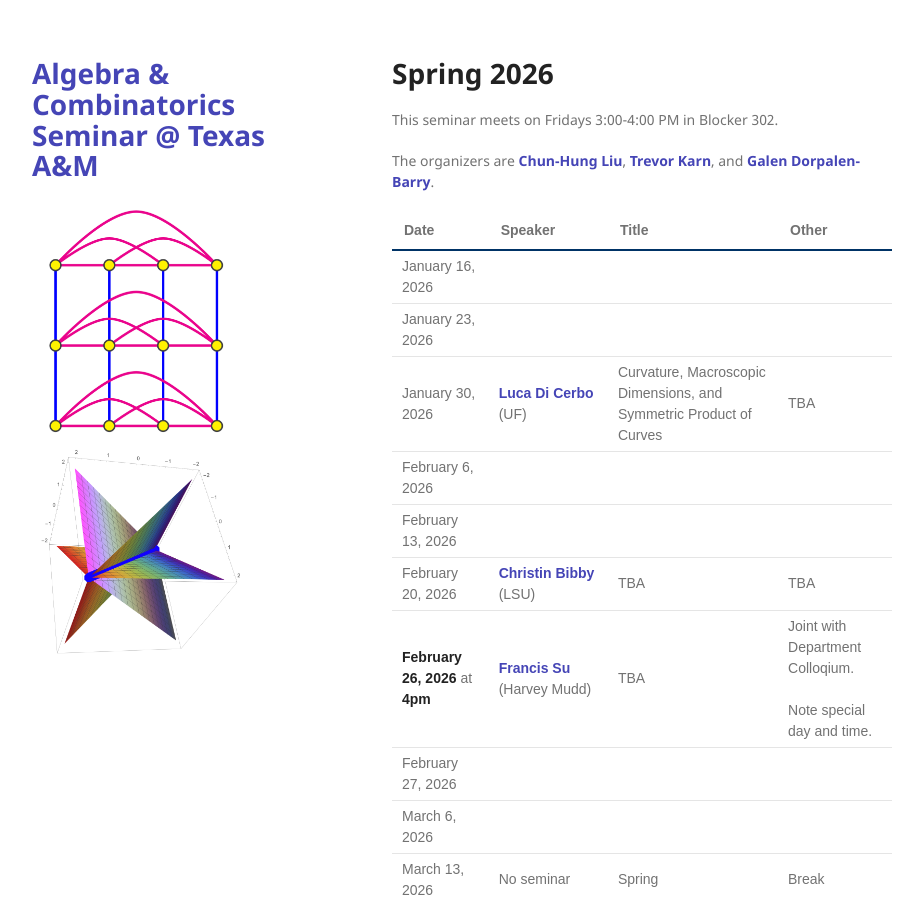
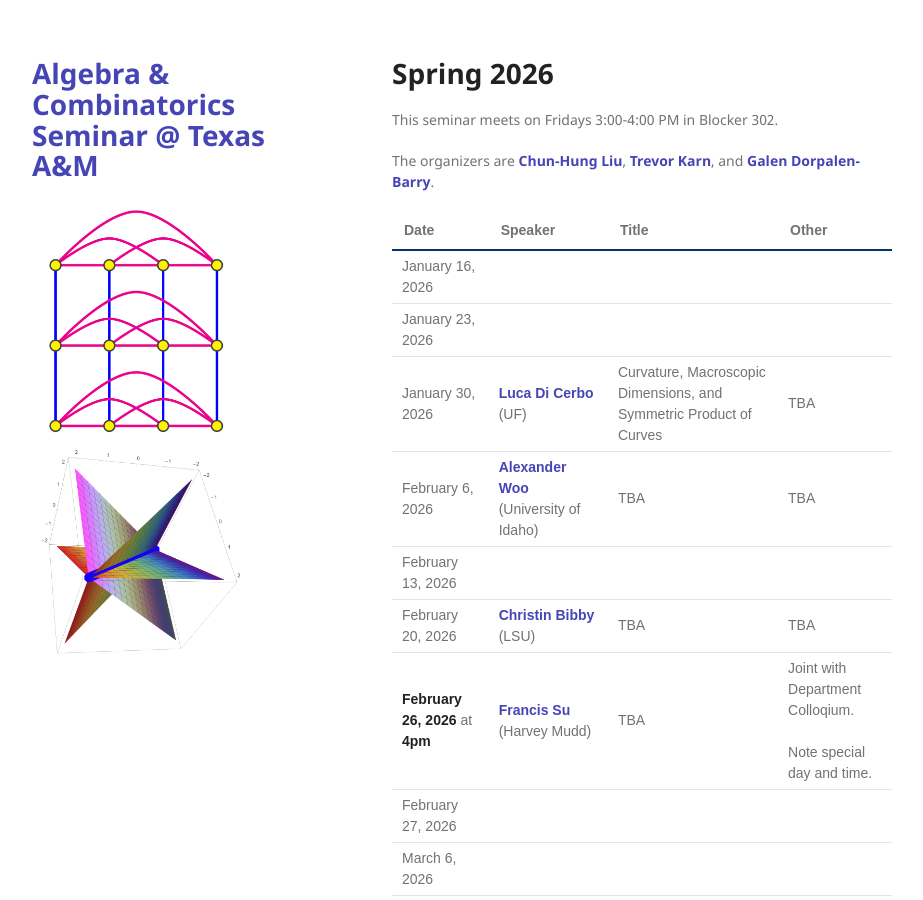
Before and after one commit to tamu-seminar/alg-comb, a Jekyll site: the page built from index.md, in a window 1280 px wide and 900 px high. Shown: the whole window, without its empty margins (178-1101 px from the left). Built offline with Jekyll 4.4.1, drawn with Linux system fonts in a browser that asks for light colours.

Commit message:
Update February 6 entry with speaker details

```diff
--- a/index.md
+++ b/index.md
@@ -26,7 +26,7 @@ The organizers are [Chun-Hung Liu](https://people.tamu.edu/~chliu/), [Trevor Kar
 | January 16, 2026  |         |       |       |
 | January 23, 2026  |         |       |       |
 | January 30, 2026  | [Luca Di Cerbo](https://people.clas.ufl.edu/ldicerbo/) (UF)     |  Curvature, Macroscopic Dimensions, and Symmetric Product of Curves     | TBA      |
-| February 6, 2026  |         |       |       |
+| February 6, 2026  | [Alexander Woo](https://www.uidaho.edu/people/awoo) (University of Idaho)        |  TBA  | TBA   |
 | February 13, 2026 |         |       |       |
 | February 20, 2026 | [Christin Bibby](https://www.math.lsu.edu/~bibby/) (LSU)    |   TBA    |   TBA    |
 |**February 26, 2026** at **4pm** | [Francis Su](https://www.francissu.com/) (Harvey Mudd) | TBA | Joint with Department Colloqium. <br><br> Note special day and time.|
```
